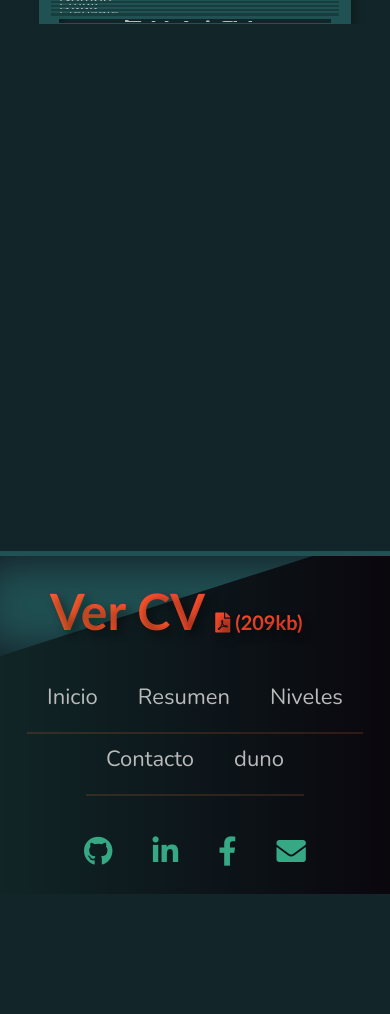
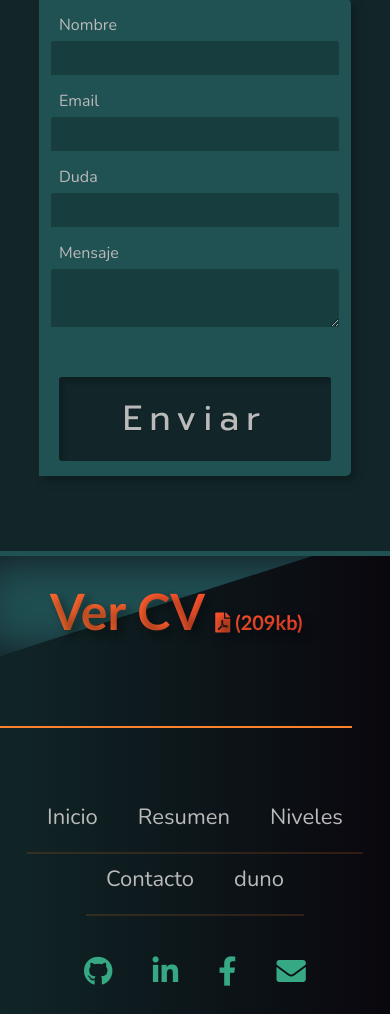
Before and after one commit to 3dunoabraham/tresweb, a PHP site: page / in a window 390 px wide. Shown: the part 3245-4259 px from the top of the page. Before the commit the page ends 4139 px from the top, so only its background shows below. Run offline with PHP 8.4, Linux system fonts and the light colour scheme; some libraries are stand-ins or nearby versions; grey boxes are pictures that could not be loaded.

Commit message:
responsive fixes

```diff
--- a/css/index.css
+++ b/css/index.css
@@ -579,14 +579,14 @@ body {
 	.contact-form .desc ul li {
 		font-size: 18px;
 	}
-	.contact-form > div:first-child {
+	/*.contact-form > div:first-child {
 		transform: rotateX(-93deg);
 		transform-origin: bottom center;
 	}
 	.contact-form > div:last-child {
 		transform: rotateX(+87deg);
 		transform-origin: top center;
-	}
+	}*/
 }
 @media (max-width: 576px)
 {
@@ -700,7 +700,11 @@ footer .socialmedia a:hover {
 }
 @media (max-width: 992px)
 {
+	footer .menu {
+		padding-top: 120px;
+	}
 	footer a.cv {
+		max-height: 120px;
 		top: 0;
 		font-size: 50px;
 	}
--- a/index.html
+++ b/index.html
@@ -290,10 +290,10 @@
 	<li>
 		<a data-section="contact" href="#contact">Contacto</a>
 	</li>
-	<li class="divider"><i class="fas fa-circle"></i></li>
-	<li>
+	<!-- <li class="divider"><i class="fas fa-circle"></i></li> -->
+	<!-- <li>
 		<a data-section="cv" href="#cv">CV</a>
-	</li>
+	</li> -->
 </ul>
 
 <div class="index section lozad" id="home" data-background-image="/img/10717699.jpg" >
@@ -325,9 +325,9 @@
 			<li>
 				<a href="#contact"><span data-text="C">C</span>ontacto</a>
 			</li>
-			<li>
+			<!-- <li>
 				<a href="#cv"><span data-text="C">C</span>V</a>
-			</li>
+			</li> -->
 		</ul>
 	</div>
 
```
